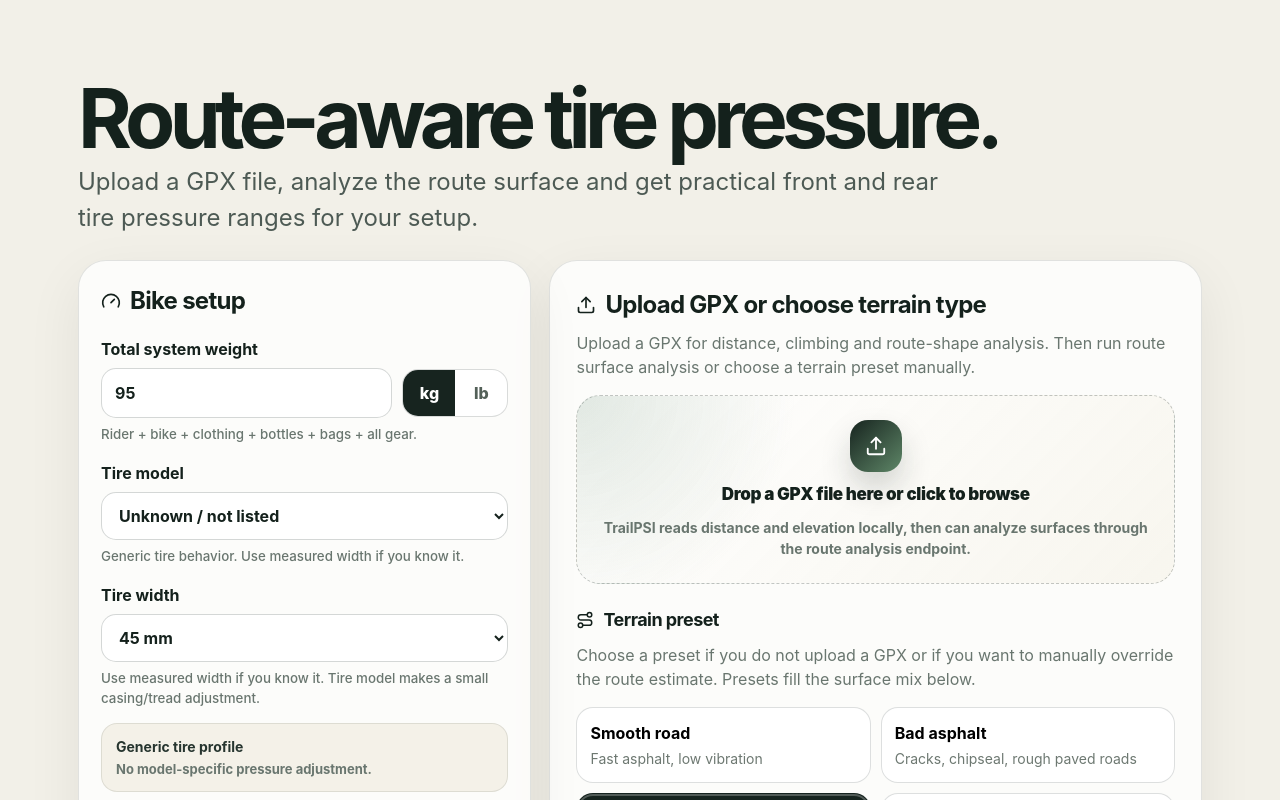
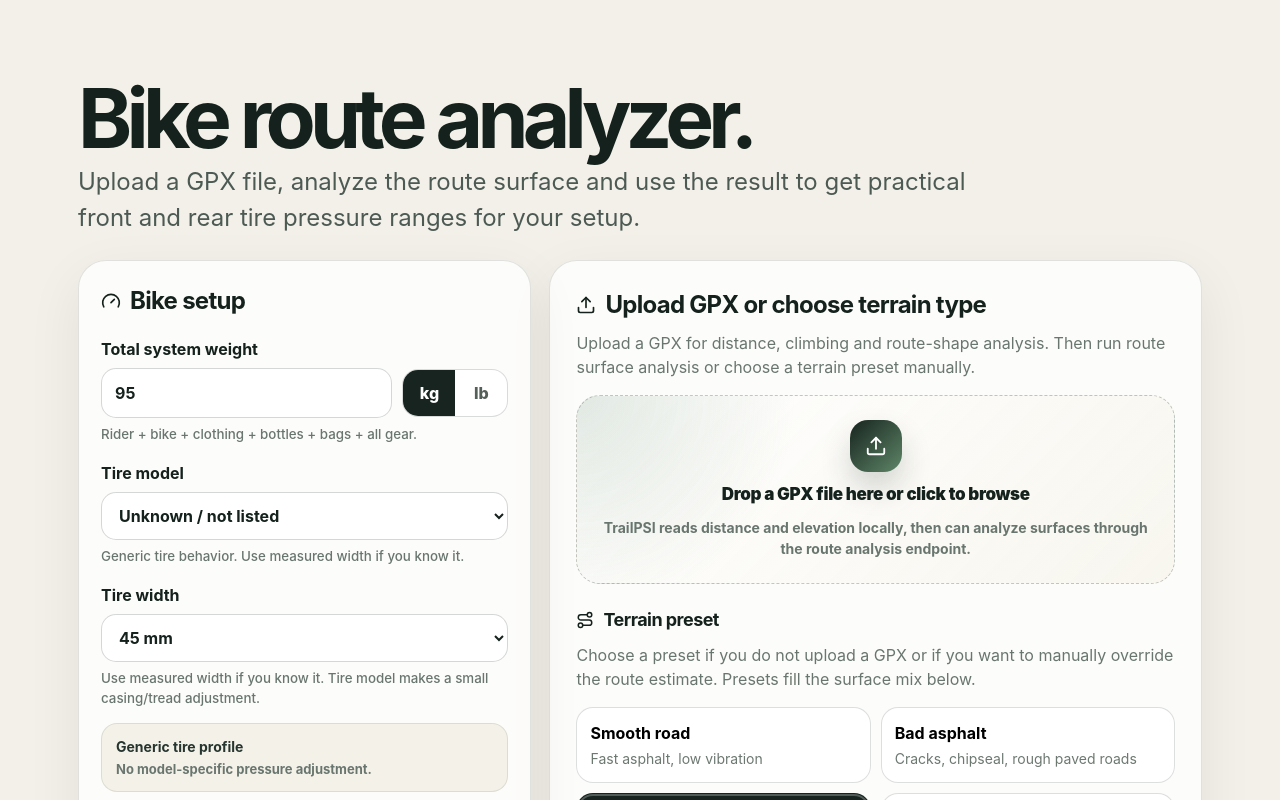
Before and after one commit to Poskiparta/trailpsi, a React (Vite) app: page / in a window 1280 px wide. Shown: the top 800 px of the page. Built offline with nearby package versions, Linux system fonts and the light colour scheme.

Commit message:
Update hero and add tire presets

```diff
--- a/src/main.jsx
+++ b/src/main.jsx
@@ -1410,8 +1410,8 @@ function App() {
   return (
     <main>
       <section className="hero">
-        <h1>Route-aware tire pressure.</h1>
-        <p className="lead">Upload a GPX file, analyze the route surface and get practical front and rear tire pressure ranges for your setup.</p>
+        <h1>Bike route analyzer.</h1>
+        <p className="lead">Upload a GPX file, analyze the route surface and use the result to get practical front and rear tire pressure ranges for your setup.</p>
       </section>
 
       <section className="app-grid">
```
Also changed, not shown: 2 other files (tests, documents, lock files or other folders).
